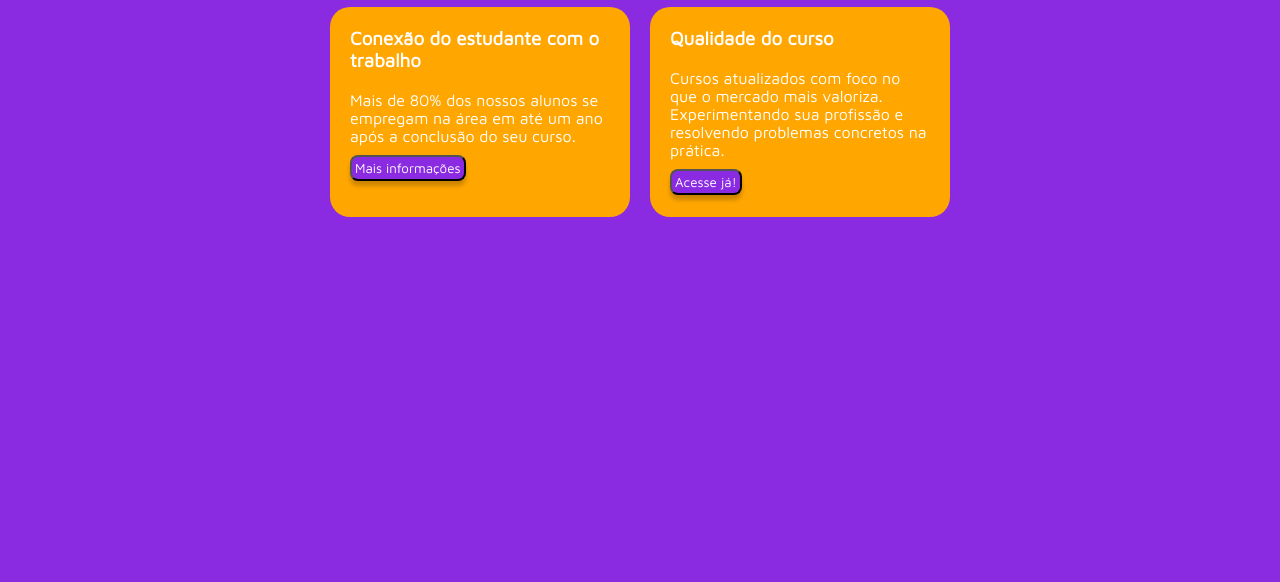
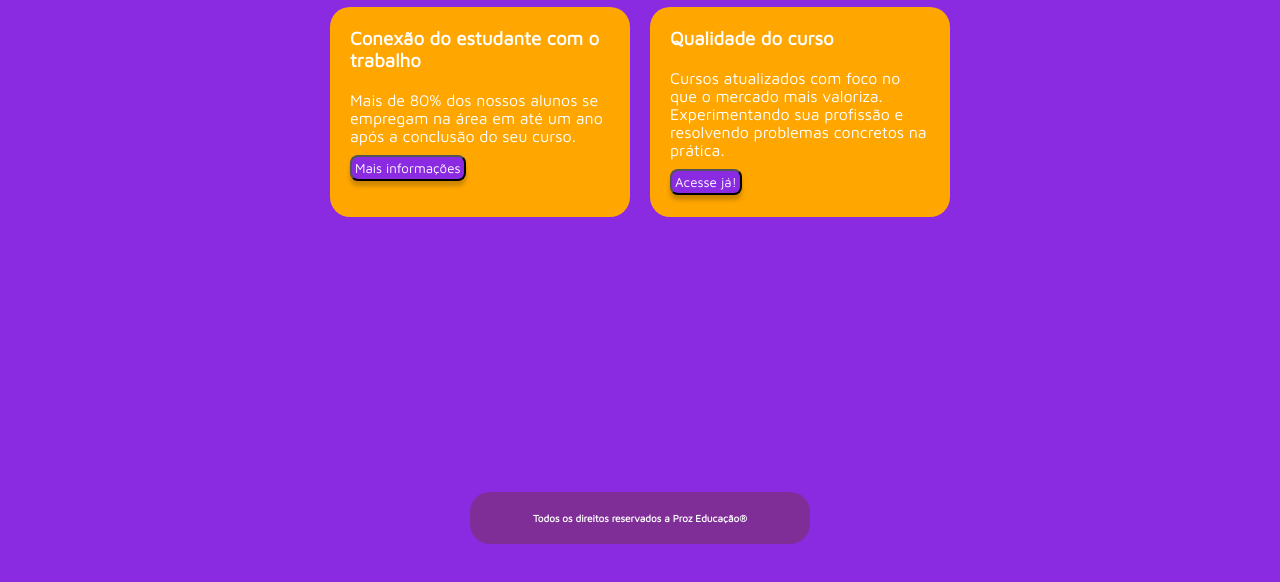
Before and after one commit to ErikVasconcelos/exercicios-proz, a plain HTML site: page ex_css/prozeducacao.html in a window 1280 px wide. Shown: the part 176-758 px from the top of the page. Drawn offline with Linux system fonts and the light colour scheme.

Commit message:
Upgrade footer

```diff
--- a/ex_css/prozeducacao.html
+++ b/ex_css/prozeducacao.html
@@ -9,7 +9,7 @@
   <link rel="preconnect" href="https://fonts.googleapis.com">
   <link rel="preconnect" href="https://fonts.gstatic.com" crossorigin>
   <link href="https://fonts.googleapis.com/css2?family=Maven+Pro&display=swap" rel="stylesheet">
-  <!-- Link do nosso arquivo CSS -->
+  <!-- Link do arquivo CSS -->
   <link rel="stylesheet" href="stylesproz.css">
   <title>Proz Educação</title>
 </head>
@@ -34,25 +34,33 @@
       </ul>
     </nav>
   </header>
+
   <main>
     <h1>Proz</h1>
     <h2>Como fazemos</h2>
+
     <section>
       <div>
         <h3>Conexão do estudante com o trabalho</h3>
         <p>Mais de 80% dos nossos alunos se empregam na área em até um ano após a conclusão do seu curso.</p>
         <button type="button">Mais informações</button>
       </div>
+
       <div>
         <h3>Qualidade do curso</h3>
-        <p>Cursos atualizados com foco no que o mercado mais valoriza. Experimentando sua profissão e resolvendo problemas
+        <p>Cursos atualizados com foco no que o mercado mais valoriza. Experimentando sua profissão e resolvendo
+          problemas
           concretos na prática.</p>
         <button type="button">Acesse já!</button>
       </div>
     </section>
+
   </main>
+
   <footer>
-
+    <div class="footer-div">
+      <h4>Todos os direitos reservados a Proz Educação®</h4>
+    </div>
   </footer>
 </body>
 
--- a/ex_css/stylesproz.css
+++ b/ex_css/stylesproz.css
@@ -37,6 +37,7 @@ main {
   margin: 0 auto;
   width: 50%;
   border-radius: 10px;
+  min-height: 70vh;
 }
 
 section {
@@ -79,3 +80,21 @@ button {
 button:hover {
   opacity: 0.8;
 }
+
+footer {
+  display: flex;
+  justify-content: center;
+  align-items: center;
+  margin-top: auto;
+
+}
+
+.footer-div {
+  height: 12px;
+  width: 0 auto;
+  font-size: 10px;
+  color: white;
+  text-align: center;
+  background-color: rgb(127, 46, 151);
+
+}
```
